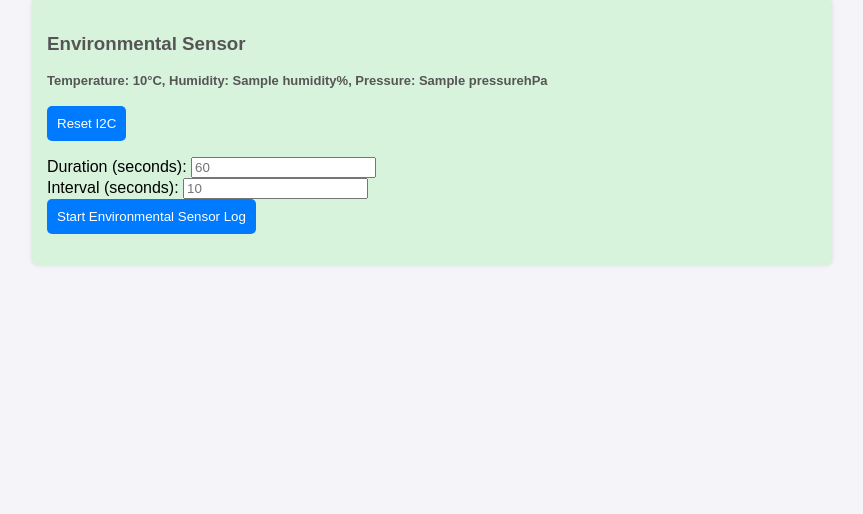
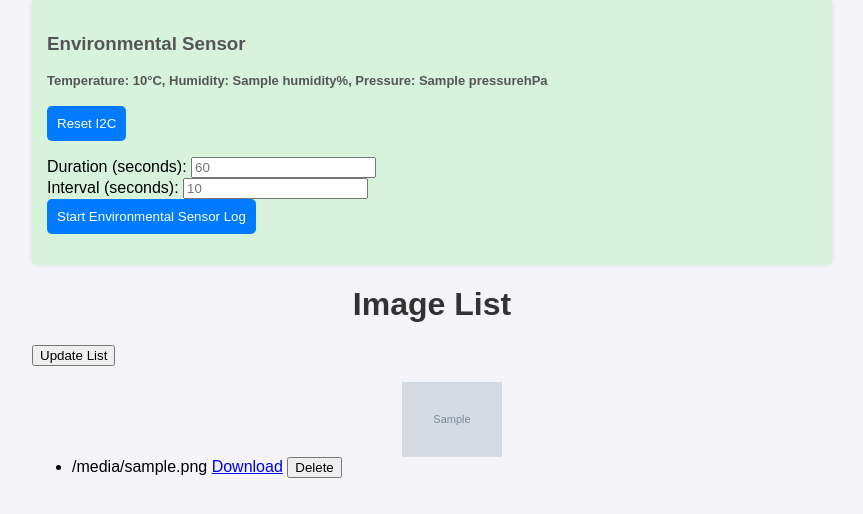
Before and after one commit to xialing95/Soil_monitoring_azure, a Flask app: template templates/index.html in a window 1280 px wide. Shown: the part 1196-1710 px from the top of the page, without its empty margins (208-1071 px from the left). Before the commit the page ends 1461 px from the top, so only its background shows below. Run offline with Flask 3, Linux system fonts and the light colour scheme; the template is opened without the code that fills it: most values are stand-ins (such as "Sample title", 1, 10 or a date in 2020); grey boxes marked "Sample" are stand-in pictures.

Commit message:
image list, download and delete

```diff
--- a/app.py
+++ b/app.py
@@ -10,7 +10,8 @@ from importlib import import_module
 import datetime
 import time
 import glob
-from flask import Flask, render_template, Response, request, json, jsonify
+import os
+from flask import Flask, render_template, Response, request, json, jsonify, send_from_directory, redirect, url_for
 
 # import time_lapse_utils
 from camera_utils import preview, time_lapse
@@ -20,6 +21,11 @@ from bme68x_utils import get_single_data, start_env_logging_thread
 
 app = Flask(__name__)
 app.config['JSONIFY_PRETTYPRINT_REGULAR'] = True
+
+# set file directory
+APP_ROOT = os.path.dirname(os.path.abspath(__file__))   # refers to application_top
+APP_STATIC = os.path.join(APP_ROOT, 'static')
+app.config['UPLOAD_FOLDER'] = APP_STATIC
 
 @app.route('/', methods = ['POST', 'GET'])
 def index():
@@ -44,7 +50,6 @@ def index():
         }
 
     return render_template('index.html', **templateData)
-
 
 @app.route('/camera_setting', methods = ['POST', 'GET'])
 def camera_setting():
@@ -139,5 +144,30 @@ def image_preview():
     return Response(generate(),
                    mimetype='multipart/x-mixed-replace; boundary=frame')
 
+@app.route('/image_list')
+def index():
+    # List the image files in the folder (filter if needed)
+    images = [f for f in os.listdir(APP_STATIC) if f.lower().endswith(('png', 'jpg', 'jpeg', 'gif'))]
+    return render_template('index.html', images=images)
+
+# Route to get the updated list of images (AJAX request)
+@app.route('/get_images')
+def get_images():
+    images = [f for f in os.listdir(APP_STATIC) if f.lower().endswith(('png', 'jpg', 'jpeg', 'gif'))]
+    return jsonify(images)
+
+# Route to serve an image file for download
+@app.route('/download/<filename>')
+def download(filename):
+    return send_from_directory(APP_STATIC, filename, as_attachment=True)
+
+# Route to delete an image
+@app.route('/delete/<filename>', methods=['POST'])
+def delete(filename):
+    file_path = os.path.join(APP_STATIC, filename)
+    if os.path.exists(file_path):
+        os.remove(file_path)
+    return redirect(url_for('index'))
+
 if __name__ == '__main__':
     app.run(debug=True, host='0.0.0.0', threaded=True)
--- a/templates/index.html
+++ b/templates/index.html
@@ -2,6 +2,27 @@
   <head>
     <title>Soil Holographic Sensor</title>
     <link rel="stylesheet" href="{{ url_for('static', filename='css/main.css') }}">
+    <script>
+        // Function to update the image list dynamically
+        function updateImageList() {
+            fetch('/get_images')
+                .then(response => response.json())
+                .then(data => {
+                    const imageList = document.getElementById('image-list');
+                    imageList.innerHTML = '';  // Clear the existing list
+                    data.forEach(image => {
+                        const listItem = document.createElement('li');
+                        listItem.innerHTML = `
+                            <img src="/static/${image}" width="100" alt="${image}">
+                            ${image}
+                            <a href="/static/${image}" download>Download</a>
+                        `;
+                        imageList.appendChild(listItem);
+                    });
+                })
+                .catch(error => console.error('Error fetching image list:', error));
+        }
+    </script>
   </head>
   <body>
     <div class="page-content">
@@ -66,6 +87,26 @@
           </div>
         </form>
       </div>
+
+      <div>
+        <h1>Image List</h1>
+        <!-- Button to update image list -->
+        <button onclick="updateImageList()">Update List</button>
+        <ul>
+            {% for image in images %}
+            <li>
+                <img src="{{ url_for('download', filename=image) }}" width="100">
+                {{ image }}
+                <a href="{{ url_for('download', filename=image) }}" download>Download</a>
+                <form action="{{ url_for('delete', filename=image) }}" method="POST" style="display:inline;">
+                    <button type="submit">Delete</button>
+                </form>
+            </li>
+            {% endfor %}
+        </ul>
+      </div>
+
+
     </div>
   </body>
 </html>
```
